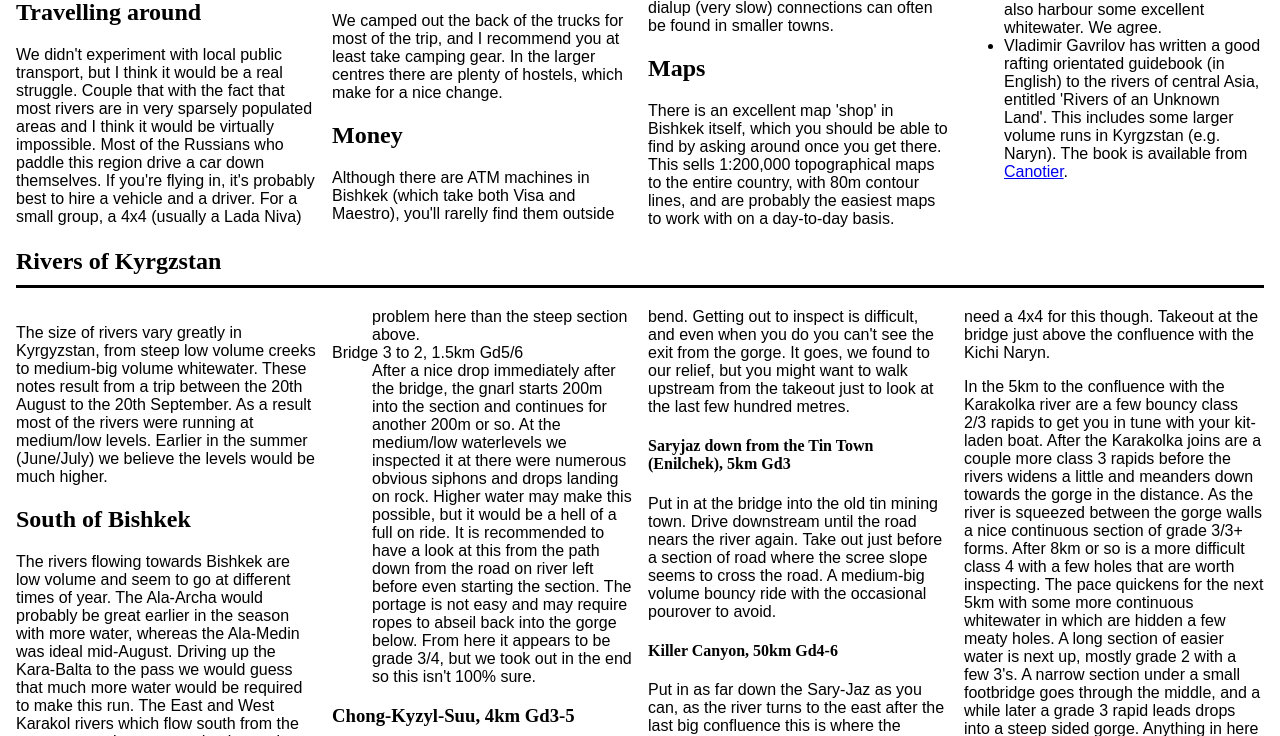
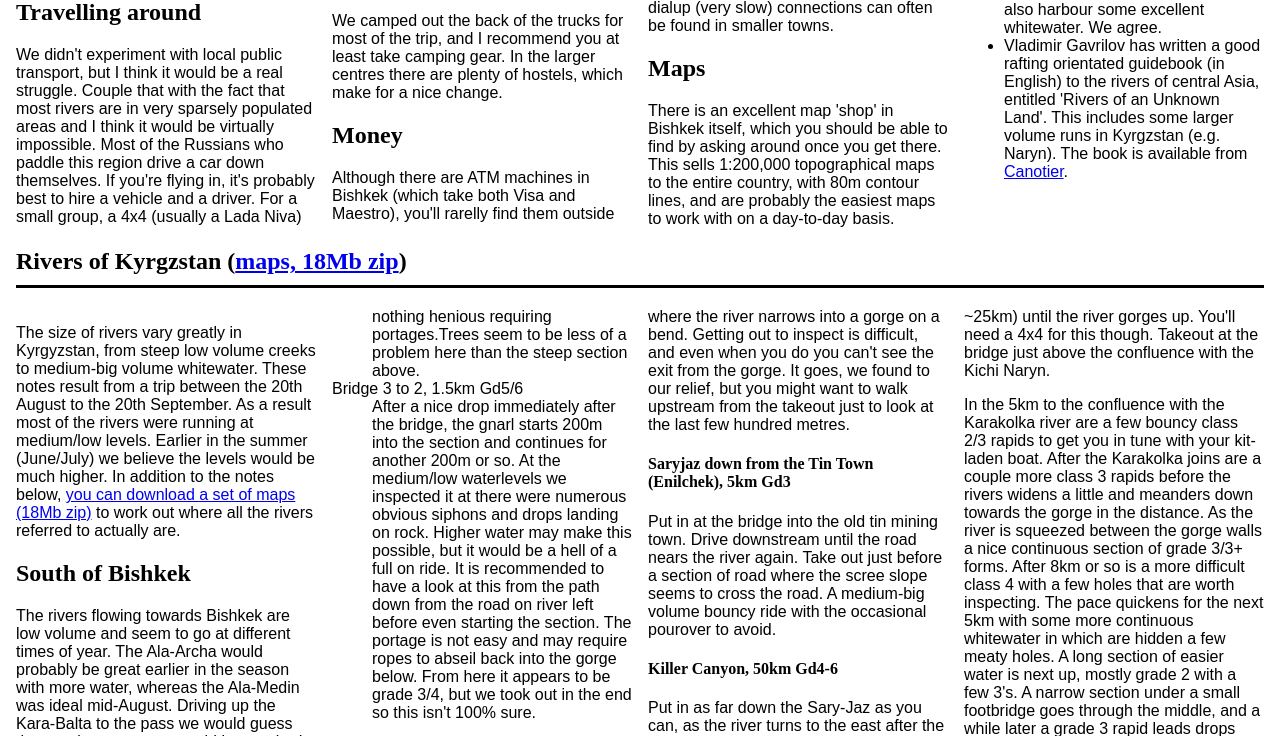
Before and after one commit to robtuley/kayakstan.rob.cx, a PHP site: page / in a window 1280 px wide. Shown: the part 682-1418 px from the top of the page. Run offline with PHP 8.4, Linux system fonts and the light colour scheme; some libraries are stand-ins or nearby versions.

Commit message:
Added maps download

```diff
--- a/index.php
+++ b/index.php
@@ -82,7 +82,7 @@
 </article>
 
 <article>
-<h1>Rivers of Kyrgzstan</h1>
+<h1>Rivers of Kyrgzstan (<a href=maps.zip>maps, 18Mb zip</a>)</h1>
 <script>
 $(function() {
   $('section.river')
@@ -110,7 +110,7 @@ $(function() {
 </script>
 
 <div class=columned>
-<p>The size of rivers vary greatly in Kyrgyzstan, from steep low volume creeks to medium-big volume whitewater. These notes result from a trip between the 20th August to the 20th September. As a result most of the rivers were running at medium/low levels. Earlier in the summer (June/July) we believe the levels would be much higher.</p>
+<p>The size of rivers vary greatly in Kyrgyzstan, from steep low volume creeks to medium-big volume whitewater. These notes result from a trip between the 20th August to the 20th September. As a result most of the rivers were running at medium/low levels. Earlier in the summer (June/July) we believe the levels would be much higher. In addition to the notes below, <a href=maps.zip>you can download a set of maps (18Mb zip)</a> to work out where all the rivers referred to actually are.</p>
 
 <h2>South of Bishkek</h2>
 
```
Also changed, not shown: 1 other file.
